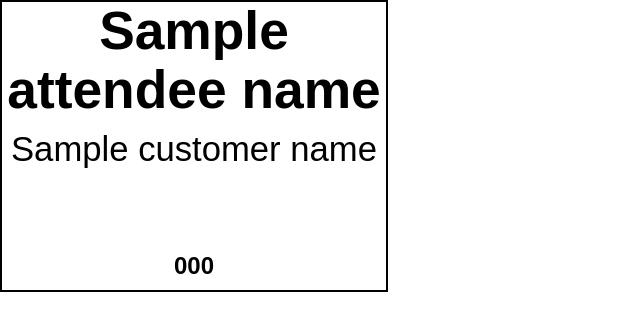
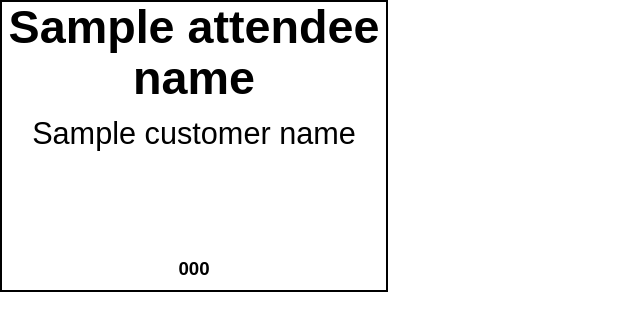
Before and after one commit to isfundakram/foodshow-app, a FastAPI app: template templates/badge.html in a window 1280 px wide. Shown: the top 331 px of the page, without its empty margins (0-640 px from the left). Run offline with FastAPI, Linux system fonts and the light colour scheme; the template is opened without the code that fills it: most values are stand-ins (such as "Sample title", 1, 10 or a date in 2020); parts of the project's set-up code (start-up, migrations or seed data) failed here and were passed over.

Commit message:
Update badge.html

```diff
--- a/templates/badge.html
+++ b/templates/badge.html
@@ -20,17 +20,17 @@
   ">
 
     <!-- Attendee Name (biggest, center) -->
-    <div style="font-size: 40pt; font-weight: bold; line-height: 1.1;">
+    <div style="font-size: 35pt; font-weight: bold; line-height: 1.1;">
       {{ attendee_name }}
     </div>
 
     <!-- Customer Name (medium, underneath) -->
-    <div style="font-size: 26pt; margin-top: 10px; line-height: 1.2;">
+    <div style="font-size: 23pt; margin-top: 10px; line-height: 1.2;">
       {{ customer_name }}
     </div>
 
     <!-- Customer Code (smaller, bottom center) -->
-    <div style="font-size: 18pt; margin-top: auto; margin-bottom: 10px; font-weight: bold;">
+    <div style="font-size: 14pt; margin-top: auto; margin-bottom: 10px; font-weight: bold;">
       {{ customer_code }}
     </div>
 
```
